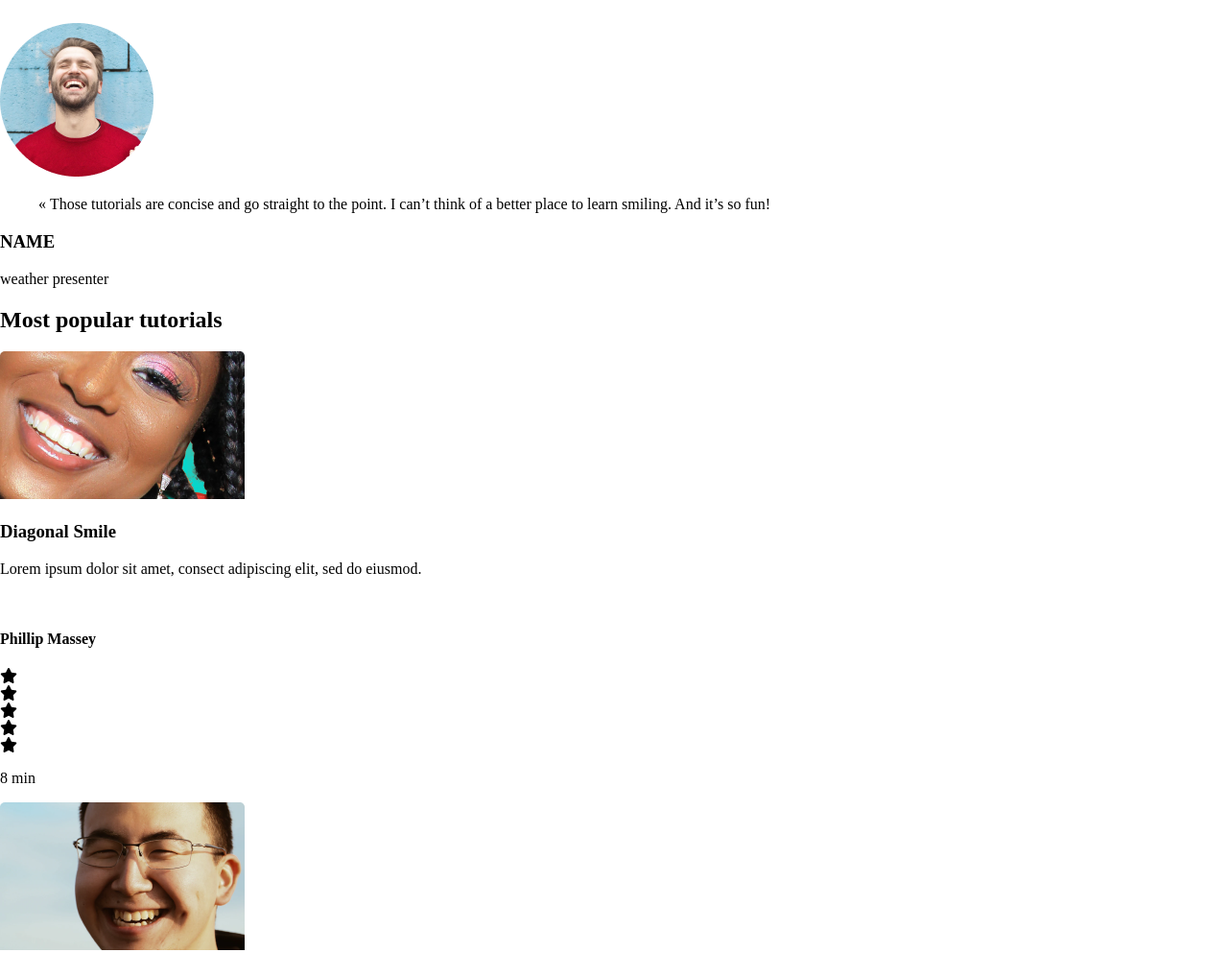
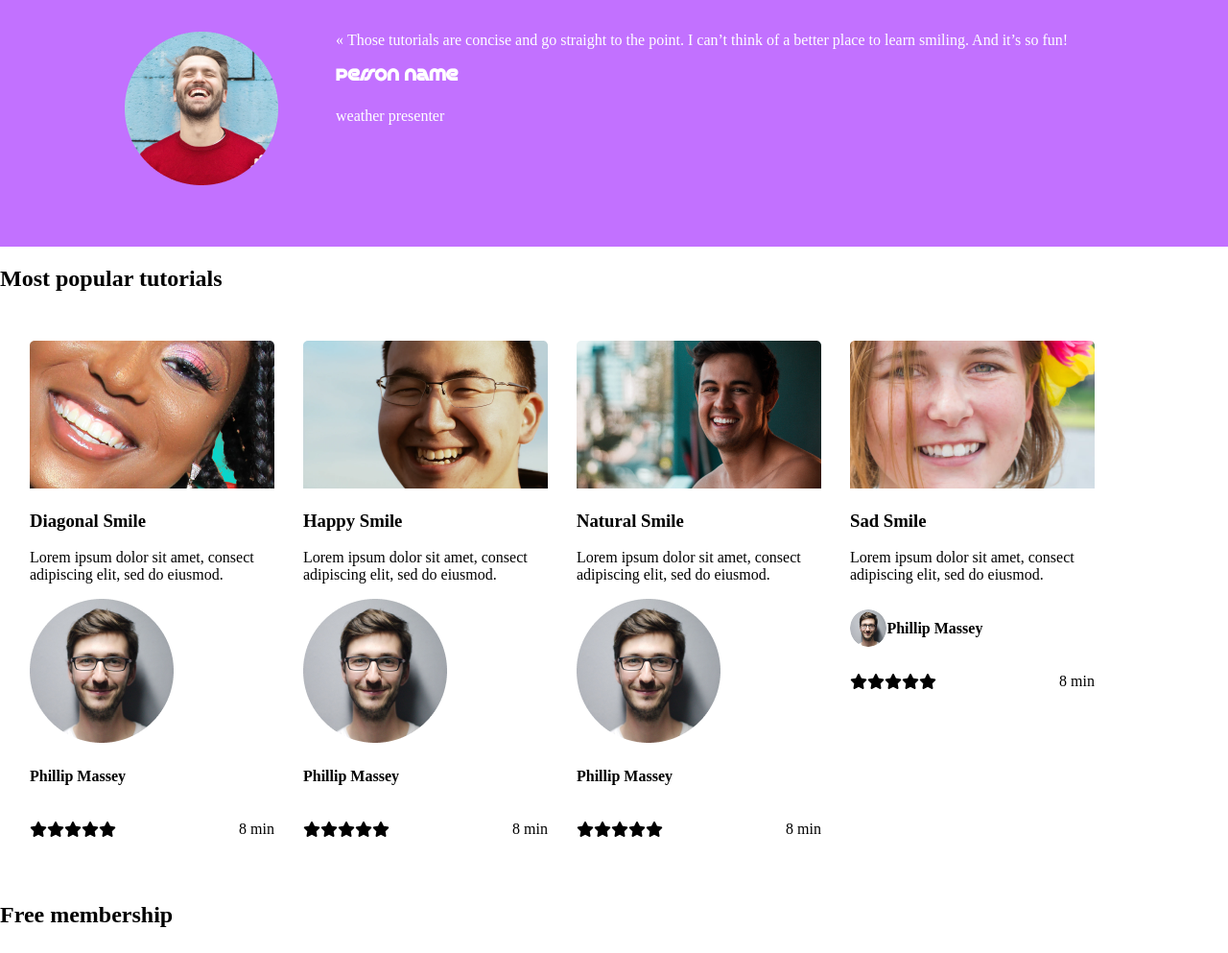
Before and after one commit to ibroshifa/alx_html_css, a plain HTML site: page css_advanced/index.html in a window 1280 px wide. Shown: the part 1036-2029 px from the top of the page at 96% size. Drawn offline with Linux system fonts and the light colour scheme; files whose address does not match are found by name; a web font is replaced by a local one.

Commit message:
styling to the quote section

```diff
--- a/css_advanced/index.html
+++ b/css_advanced/index.html
@@ -60,86 +60,91 @@
             </div>
         </section>
     </div>
-        <section>
-            <div>
+        <section id="quote">
+            <div >
                 <img src="./images/5.png" alt="image">
             </div>
-            <div>
-                <blockquote>« Those tutorials are concise and go straight to the point. I can’t think of a better place to learn smiling. And it’s so fun!</blockquote>
-                <h3>NAME</h3>
+            <div >
+               « Those tutorials are concise and go straight to the point. I can’t think of a better place to learn smiling. And it’s so fun!
+                <h3>Person Name</h3>
                 <P>weather presenter</P>
             </div>
         </section>
-        <section>
+
+
+        <section >
             <h2>Most popular tutorials</h2>
-            <div>
+           <div id="popularTutorial">
+
+            <div class="tutorialCard">
                 <img src="./images/9.png" alt="">
                 <h3>Diagonal Smile</h3>
                 <p>Lorem ipsum dolor sit amet, consect adipiscing elit, sed do eiusmod.</p>
                 <div>
-                    <img src="./images/1 (3).png" alt="">
+                    <img src="./images/1.png" alt="">
                     <h4>Phillip Massey</h4>
                 </div>
-                <div>
+                <div class="rating" > <div>
                     <div><i class="fa-solid fa-star"></i></div>
                     <div><i class="fa-solid fa-star"></i></div>
                     <div><i class="fa-solid fa-star"></i></div>
                     <div><i class="fa-solid fa-star"></i></div>
                     <div><i class="fa-solid fa-star"></i></div>
                 </div>
-                <p>8 min</p>
+                <p>8 min</p></div>
             </div>
-            <div>
+            <div class="tutorialCard">
                 <img src="./images/6.png" alt="">
                 <h3>Happy Smile</h3>
                 <p>Lorem ipsum dolor sit amet, consect adipiscing elit, sed do eiusmod.</p>
                 <div>
-                    <img src="./images/1 (3).png" alt="">
+                    <img src="./images/1.png" alt="">
                     <h4>Phillip Massey</h4>
                 </div>
-                <div>
+                <div class="rating" >  <div>
                     <div><i class="fa-solid fa-star"></i></div>
                     <div><i class="fa-solid fa-star"></i></div>
                     <div><i class="fa-solid fa-star"></i></div>
                     <div><i class="fa-solid fa-star"></i></div>
                     <div><i class="fa-solid fa-star"></i></div>
                 </div>
-                <p>8 min</p>
+                <p>8 min</p></div>
             </div>
-            <div>
+            <div class="tutorialCard">
                 <img src="./images/8.png" alt="">
                 <h3>Natural Smile</h3>
                 <p>Lorem ipsum dolor sit amet, consect adipiscing elit, sed do eiusmod.</p>
                 <div>
-                    <img src="./images/1 (3).png" alt="">
+                    <img src="./images/1.png" alt="">
                     <h4>Phillip Massey</h4>
                 </div>
-                <div>
+                <div class="rating" >   <div>
                     <div><i class="fa-solid fa-star"></i></div>
                     <div><i class="fa-solid fa-star"></i></div>
                     <div><i class="fa-solid fa-star"></i></div>
                     <div><i class="fa-solid fa-star"></i></div>
                     <div><i class="fa-solid fa-star"></i></div>
                 </div>
-                <p>8 min</p>
+                <p>8 min</p></div>
             </div>
-            <div>
+            <div class="tutorialCard">
                 <img src="./images/7.png" alt="">
                 <h3>Sad Smile</h3>
                 <p>Lorem ipsum dolor sit amet, consect adipiscing elit, sed do eiusmod.</p>
-                <div>
-                    <img src="./images/1 (3).png" alt="">
+                <div class="rattingUser">
+                    <img src="./images/1.png" alt="">
                     <h4>Phillip Massey</h4>
                 </div>
-                <div>
+               <div class="rating" ><div >
                     <div><i class="fa-solid fa-star"></i></div>
                     <div><i class="fa-solid fa-star"></i></div>
                     <div><i class="fa-solid fa-star"></i></div>
                     <div><i class="fa-solid fa-star"></i></div>
                     <div><i class="fa-solid fa-star"></i></div>
                 </div>
-                <p>8 min</p>
+                <p>8 min</p></div>
             </div>
+        </div>
         </section>
         <section>
             <h2>Free membership</h2>
--- a/css_advanced/style.css
+++ b/css_advanced/style.css
@@ -64,7 +64,7 @@ nav {
   .getSchooled{
     margin-inline: 150px;
     margin-top:65px;
-    margin-bottom:200px;
+    margin-bottom:140px;
     display: flex;
     flex-direction: column;
     align-items: center;
@@ -82,12 +82,15 @@ nav {
   .getSchooled h1{
     font-size: 6.5em;
     margin: 0px;
+    text-align: center;
   }
   #learnPro{
     margin-inline: 30vw;
     margin-bottom:70px;
     color: white;
     font-family:   'Source Sans Pro', sans-serif;
+    font-weight: 300;
+    font-size: 2em;
 
   }
   #learnPro span{
@@ -142,39 +145,86 @@ nav {
     width: 40vw;
   }
   main .proSmilers h3 {
-    font-size: 1.5vw; /* Adjust starting size and use vw for viewport width */
+    font-size: 1.5vw;
     color: white;
     font-family: 'Spin Cycle OT', sans-serif;
   }
 
   main .proSmilers p {
-    font-size: 1vw; /* Adjust starting size and use vw for viewport width */
+    font-size: 1vw;
     color: white;
     font-family:   'Source Sans Pro', sans-serif;
   }
 
   main .proSmilers img {
-    width: 10vw; /* Adjust starting size and use vw for viewport width */
-    max-width: 100px; /* Set a maximum width to prevent excessive growth */
-    border-radius: 50%; /* Set border radius to 50% for circle */
+    width: 10vw;
+    max-width: 100px;
+    border-radius: 50%;
     overflow: hidden;
   }
 
-  /* Media Queries for Additional Adjustments (Optional) */
-  @media (min-width: 768px) { /* For screens wider than 768px */
+
+  @media (min-width: 768px) {
     main .proSmilers h3 {
-      font-size: 1.2rem; /* Set a larger font size for wider screens */
+      font-size: 1.2rem;
     }
     main .proSmilers p {
-      font-size: 0.8rem; /* Set a slightly larger font size for wider screens */
+      font-size: 0.8rem;
     }
   }
 
-  @media (max-width: 480px) { /* For screens narrower than 480px */
+  @media (max-width: 480px) {
     main .proSmilers {
-      flex-direction: column; /* Stack elements vertically on narrow screens */
+      flex-direction: column;
     }
     main .proSmilers img {
-      width: 15vw; /* Adjust image width for narrower screens */
+      width: 15vw;
     }
   }
+
+  #quote {
+background-color: #c271ff;
+display: flex;
+flex-direction: row;
+padding: 30px;
+padding-inline:100px;
+color: white;
+  }
+  #quote div{
+    padding:  30px;
+  }
+  #quote h3{
+    font-family: 'Spin Cycle OT', sans-serif;
+
+  }
+
+  #popularTutorial{
+    display: flex; /* Arrange elements horizontally */
+    align-items: center; /* Vertically center content within .proSmilers */
+    justify-content: space-between; /* Distribute elements with space */
+    padding: 1rem; /* Add some padding for aesthetics */
+    width: 60vw;
+    align-items:baseline;
+  }
+  .tutorialCard{
+    margin: 15px;
+  }
+  .rating{
+    display: flex;
+    justify-content: space-between;
+    align-items: center;
+  }
+
+  .rating div {
+    display: flex;
+  }
+  .rattingUser{
+    display: flex;
+    align-items:center;
+  }
+  .rattingUser img {
+    width: 3vw;
+    max-width: 100px;
+    border-radius: 50%;
+    overflow: hidden;
+  }
```
